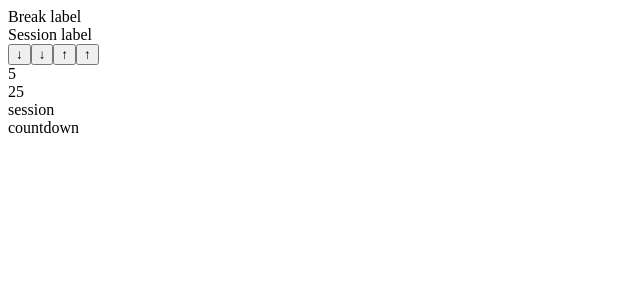
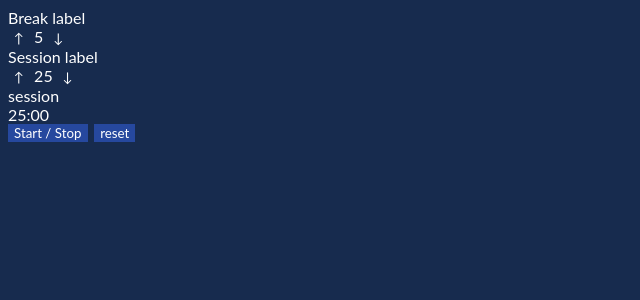
Before and after one commit to Perelyn-sama/fcc-timer, a React (Create React App) app: page / in a window 1280 px wide. Shown: the top 300 px of the page, without its empty margins (0-640 px from the left). Built offline with nearby package versions, Linux system fonts and the light colour scheme.

Commit message:
2 files modified

```diff
--- a/src/App.js
+++ b/src/App.js
@@ -2,13 +2,13 @@ import React, { useState } from "react";
 import "./style.css";
 
 export default function App() {
-  const [breakLength, setbreakLength] = useState(5);
-  const [sessionLength, setsessionLength] = useState(25);
+  let [breakLength, setbreakLength] = useState(5);
+  let [sessionLength, setsessionLength] = useState(25);
 
   const startingMinutes = sessionLength;
   let time = startingMinutes * 60;
 
-  const countdownEl = document.getElementById("countdown");
+  const timeLeft = document.getElementById("time-left");
 
   if (breakLength === 5) {
     setInterval(updateCountdown, 1000);
@@ -30,23 +30,69 @@ export default function App() {
 
     seconds = seconds < 10 ? "0" + seconds : seconds;
 
-    // countdownEl.innerHTML = `${minutes} ${seconds}`;
+    // timeLeft.innerHTML = `${minutes} ${seconds}`;
     time--;
   }
-  console.log(countdownEl);
+  console.log(timeLeft);
+
+  const breakIncrement = () =>
+    breakLength < 5 ? setbreakLength(breakLength + 1) : breakLength;
+
+  const breakDecrement = () =>
+    breakLength > 1 ? setbreakLength(breakLength - 1) : breakLength;
+
+  const sessionIncrement = () => setsessionLength(sessionLength + 1);
+
+  const sessionDecrement = () =>
+    sessionLength > 1 ? setsessionLength(sessionLength - 1) : sessionLength;
+
+  const reset = () => {
+    setbreakLength(5);
+    setsessionLength(25);
+  };
 
   return (
     <div className="App">
       <div id="break-label"> Break label </div>
+      <button
+        onClick={breakIncrement}
+        className="arrow-btn"
+        id="break-increment"
+      >
+        &#8593;
+      </button>
+      <div id="break-length"> {breakLength} </div>
+      <button
+        onClick={breakDecrement}
+        className="arrow-btn"
+        id="break-decrement"
+      >
+        &#8595;
+      </button>
+      <br />
       <div id="session-label"> Session label </div>
-      <button id="break-decrement">&#8595;</button>
-      <button id="session-decrement">&#8595;</button>
-      <button id="break-decrement">&#8593;</button>
-      <button id="session-decrement">&#8593;</button>
-      <div id="break-length"> {breakLength} </div>
+      <button
+        onClick={sessionIncrement}
+        className="arrow-btn"
+        id="session-increment"
+      >
+        &#8593;
+      </button>
       <div id="session-length"> {sessionLength} </div>
+      <button
+        onClick={sessionDecrement}
+        className="arrow-btn"
+        id="session-decrement"
+      >
+        &#8595;
+      </button>
       <div id="timer-label"> session </div>
-      <div id="countdown"> countdown </div>
+      <div id="time-left"> {sessionLength}:00 </div>
+      <button id="start-stop"> Start / Stop </button>
+      <button onClick={reset} id="reset">
+        {" "}
+        reset{" "}
+      </button>
     </div>
   );
 }
--- a/src/style.css
+++ b/src/style.css
@@ -1,3 +1,26 @@
-h1, p {
+* {
   font-family: Lato;
+  color: white;
 }
+body{
+  background-color: #172B4E;
+}
+#break-length{
+  display: inline;
+}
+#session-length{
+  display: inline;
+}
+.arrow-btn{
+  background-color: transparent;
+  border: none;
+}
+#start-stop{
+  background-color: #26489E;
+  border: none;
+    margin-right: .5em;
+}
+#reset{
+  background-color: #26489E;
+  border: none;
+}
```
